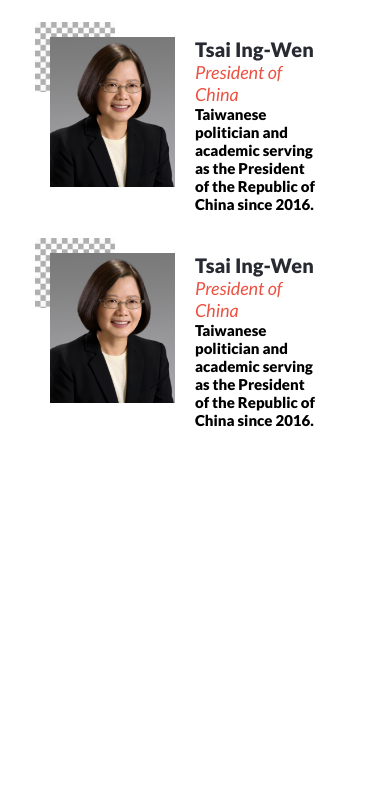
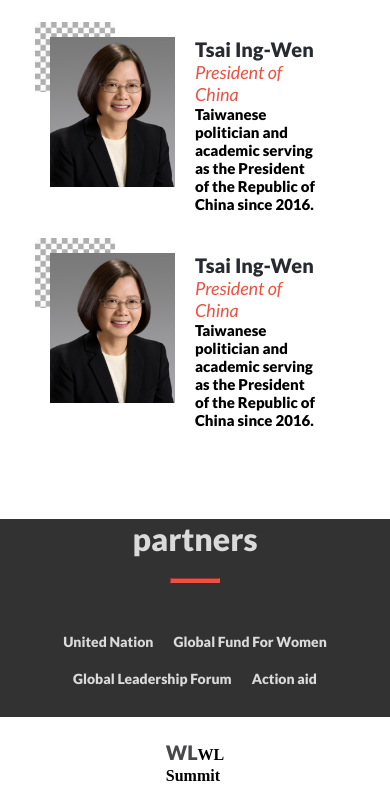
Before and after one commit to Cabraham1/WeLead-conference, a website: page index.html in a window 390 px wide. Shown: the part 3054-3859 px from the top of the page. Before the commit the page ends 3553 px from the top, so only its background shows below. Drawn offline with Linux system fonts and the light colour scheme.

Commit message:
Add the html footer and style

```diff
--- a/index.html
+++ b/index.html
@@ -214,6 +214,28 @@
       </div>
     </section>
 
+    <footer>
+      <section class="partner" id="partners">
+        <h1>partners</h1>
+        <hr>
+        <div class="partners-list">
+          <ul>
+            <li>United Nation</li>
+            <li>Global Fund For Women</li>
+            <li>Global Leadership Forum</li>
+            <li>Action aid</li>
+          </ul>
+        </div>
+      </section>
+
+      <section class="custom">
+        <ul>
+          <li><span class="logo">WL</span>WL <br> Summit </li>
+          <li class="hid">(c) 2023 WeLead Political Summit, All Right Reserved</li>
+        </ul>
+      </section>
+    </footer>
+
   </main>
 </body>
 <script src="index.js"></script>
--- a/style.css
+++ b/style.css
@@ -273,4 +273,85 @@ a {
   .speaker-content {
     padding: 0 20px;
   }
+
+  .partner {
+    background-color: rgba(21, 20, 20, 0.871);
+    text-align: center;
+  }
+
+  .partner h1 {
+    color: rgb(218, 218, 218);
+    font-size: 32px;
+    font-weight: 600;
+    text-align: center;
+    margin: 20px auto;
+    font-family: 'Lato', sans-serif;
+  }
+
+  .partner hr {
+    height: 5px;
+    width: 50px;
+    text-align: center;
+    margin: 20px auto;
+    background-color: rgba(236, 82, 66, 1);
+    border-color: rgba(236, 82, 66, 1);
+  }
+
+  .partner ul {
+    display: flex;
+    flex-wrap: wrap;
+    color: rgb(218, 218, 218);
+    justify-content: center;
+    cursor: pointer;
+    filter: grayscale(100%);
+    padding: 20px;
+    font-family: 'Lato', sans-serif;
+  }
+
+  .partner li {
+    text-decoration: none;
+    list-style: none;
+    padding: 10px 20px 20px 20px;
+    font-size: 18px;
+    font-weight: 600;
+    font-family: 'Lato', sans-serif;
+  }
+
+  .custom {
+    background-color: #fff;
+  }
+
+  .custom ul {
+    display: flex;
+    justify-content: space-around;
+    align-items: center;
+    flex-wrap: wrap;
+    padding: 20px;
+
+  }
+
+  .custom ul li {
+    list-style: none;
+    font-weight: 700;
+  }
+
+  .partner ul {
+    display: flex;
+    flex-wrap: wrap;
+    justify-content: center;
+    font-family: 'Lato', sans-serif;
+  }
+
+  .partner li {
+    text-decoration: none;
+    list-style: none;
+    padding: 10px;
+    font-size: 14px;
+    font-weight: 600;
+    font-family: 'Lato', sans-serif;
+  }
+
+  footer .hid {
+    display: none;
+  }
 }
```
